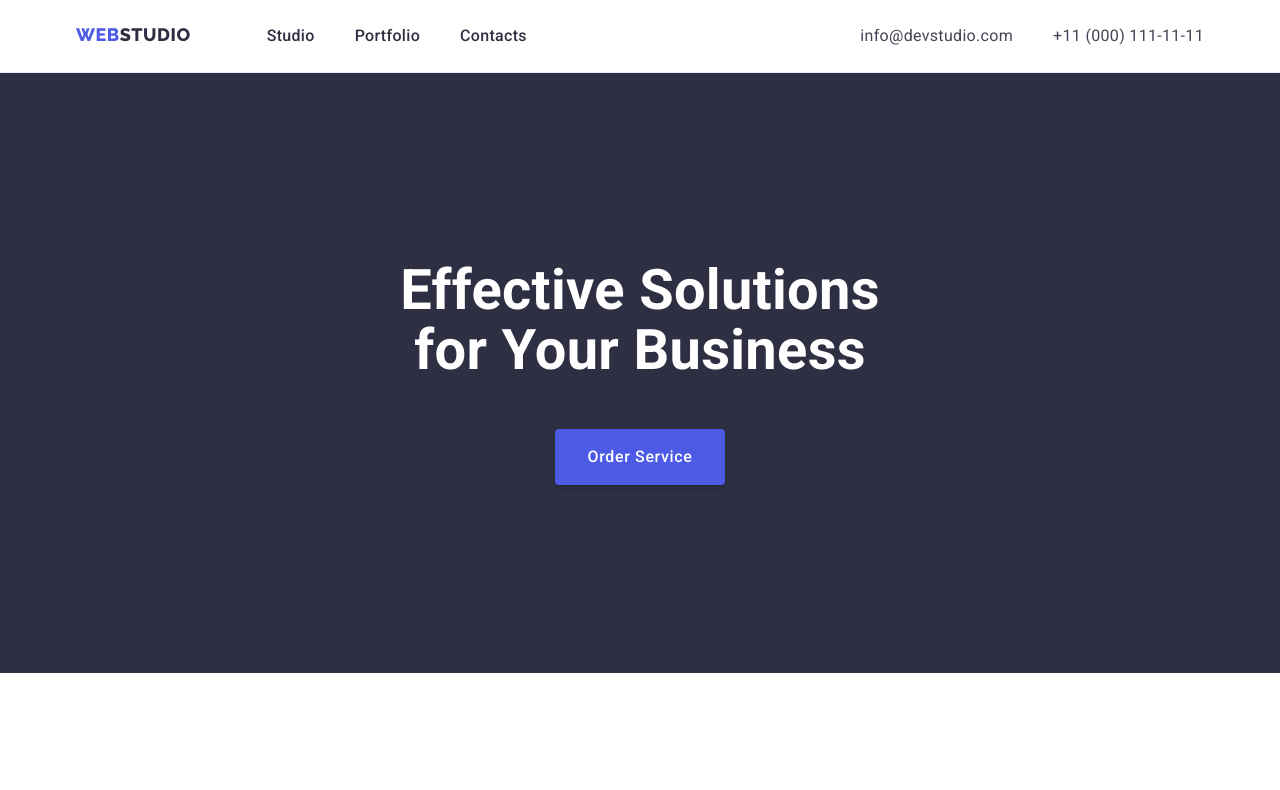
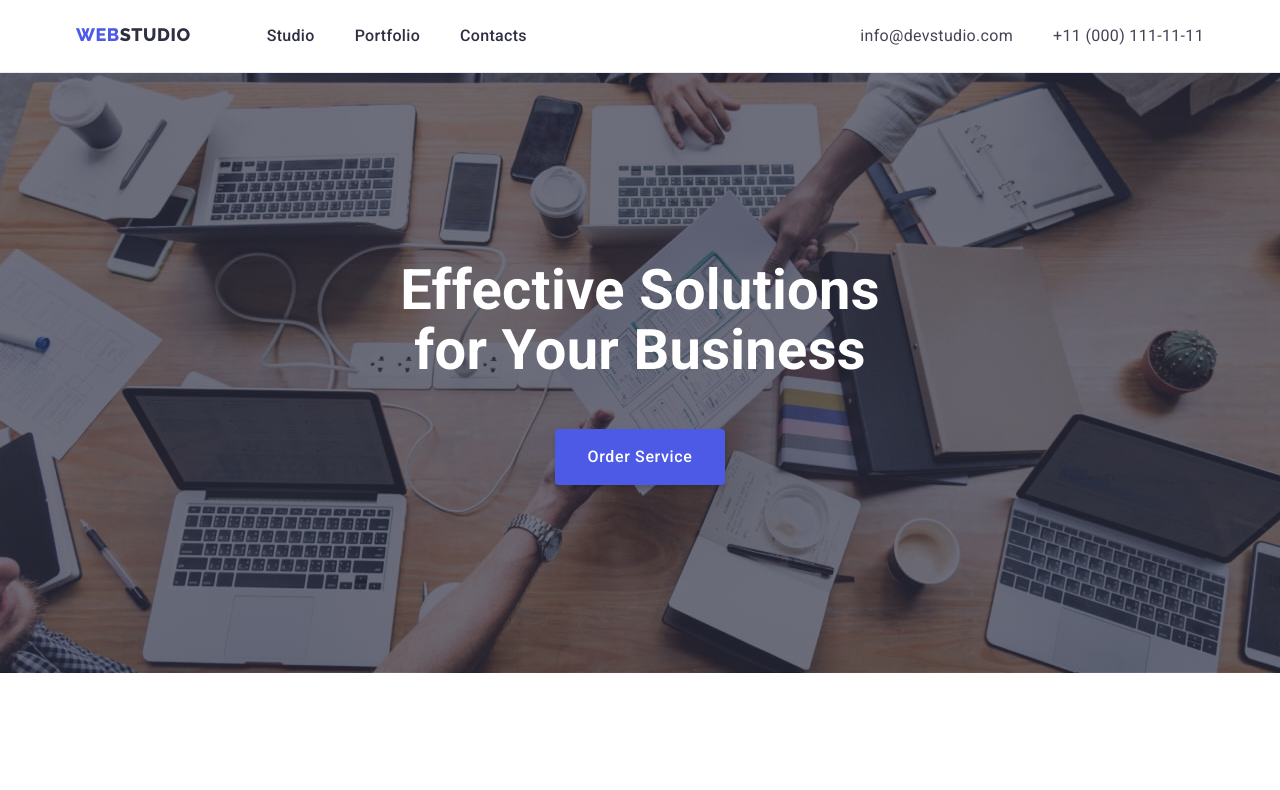
Before and after one commit to Favixx/goit-markup-hw-04, a plain HTML site: page index.html in a window 1280 px wide. Shown: the top 790 px of the page. Drawn offline with nearby package versions, Linux system fonts and the light colour scheme.

Commit message:
Hero-bg changed, svgs added and optimized

```diff
--- a/css/style.css
+++ b/css/style.css
@@ -131,7 +131,9 @@ body {
 }
 
 .hero {
-  background-color: var(--dark-color);
+  background-image: linear-gradient(var(--hero-background-color), var(--hero-background-color)), url(../images/hero_bg.jpg);
+  background-repeat: no-repeat;
+  background-position: center;
   display: block;
   text-align: center;
   padding-top: 188px;
```
Also changed, not shown: images/dark_bg.jpg (added), images/hero_bg.jpg (added), images/icons.svg (added).
